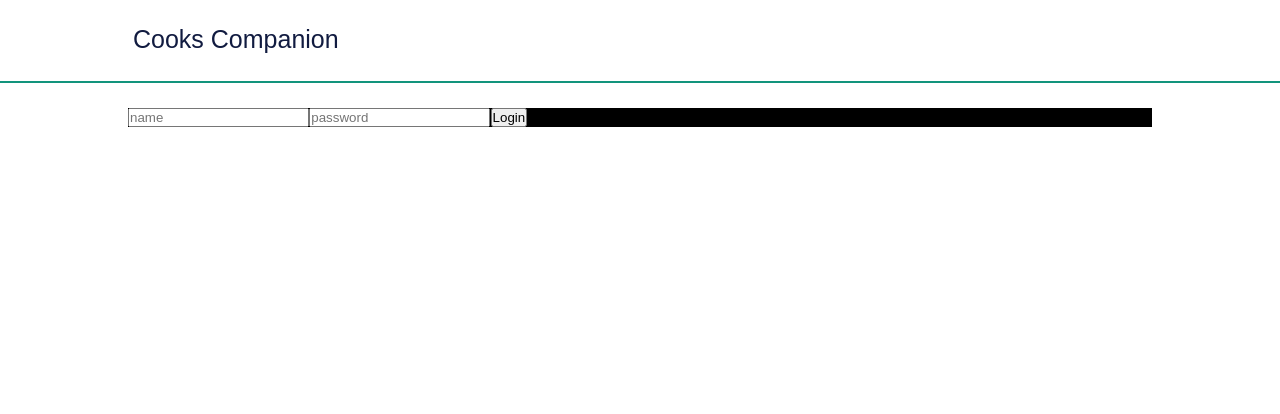
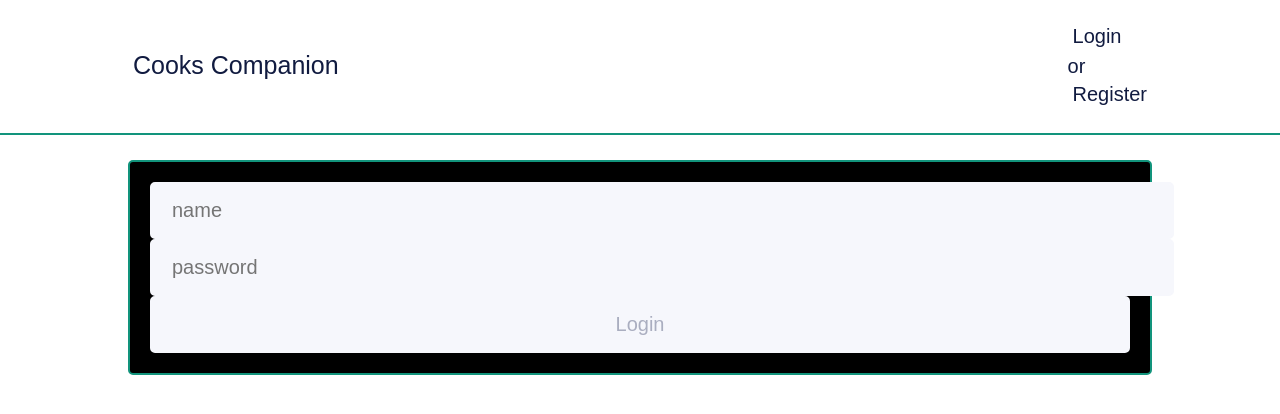
Before and after one commit to zakharfsk/Cooks-Companion, a Django app: page /login/ in a window 1280 px wide. Shown: the top 414 px of the page. Run offline with Django 4.2, Linux system fonts and the light colour scheme.

Commit message:
bug with css

```diff
--- a/authorization/static/auth_static/css/login.css
+++ b/authorization/static/auth_static/css/login.css
@@ -1,3 +1,22 @@
-.login-section{
+
+.login-section form{
+    padding: 20rem;
     background: #000;
+    border: var(--border-width) solid var(--main-color);
+    border-radius: 5px;
 }
+
+.login-section input{
+    display: block;
+    padding: 15rem 20rem;
+    width: 100%;
+    font-size: 20px;
+    color: var(--secondary-font-color);
+    background: var(--search-input-bg);
+    border: var(--border-width) solid var(--search-input-bg);
+    border-radius: 5px;
+}
+
+.login-section .submit-btn{
+    width: 100%;
+}
--- a/templates/authorization/login.html
+++ b/templates/authorization/login.html
@@ -15,7 +15,11 @@
     <div class="wrapper">
         <nav>
             <div class="logo"><a href="{% url 'index_page' %}">Cooks Companion</a></div>
-
+            <div class="header-user">
+                <a href="{% url 'login' %}">Login</a>
+                <p>or</p>
+                <a href="{% url 'register' %}">Register</a>
+            </div>
         </nav>
     </div>
 </header>
@@ -26,7 +30,7 @@
             <form action="#" method="POST">
                 <label><input type="text" name="name" placeholder="name" required></label>
                 <label><input type="password" name="password" placeholder="password" required></label>
-                <label><input type="submit" value="Login"></label>
+                <label><input type="submit" value="Login" class="submit-btn"></label>
             </form>
         </section>
     </div>
```
